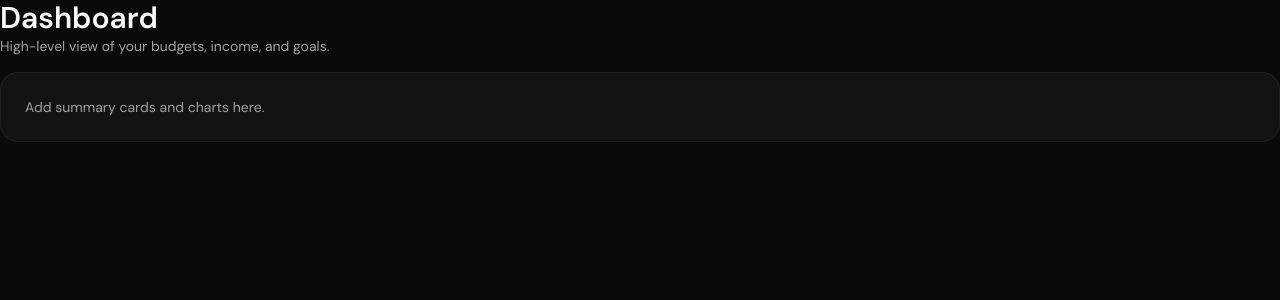
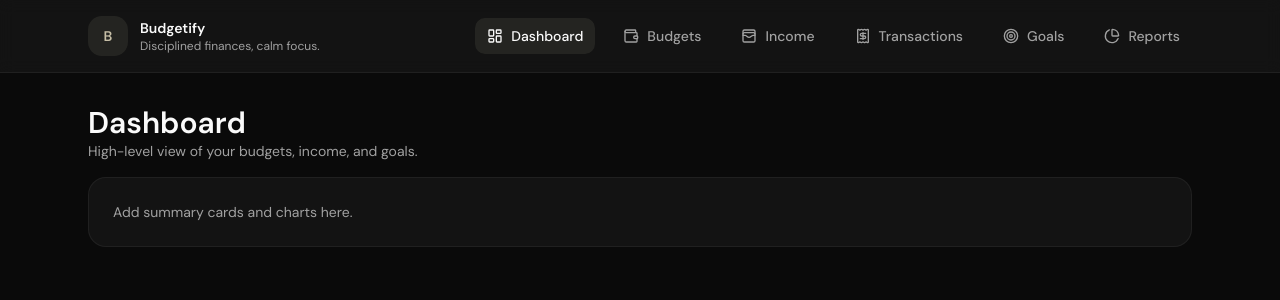
Before and after one commit to kajugadaniels/budgetify-app, a Next.js app: page /dashboard in a window 1280 px wide. Shown: the top 300 px of the page. Built offline with nearby package versions, Linux system fonts and the light colour scheme.

Commit message:
Render shared navbar and main container in root layout

```diff
--- a/src/app/layout.tsx
+++ b/src/app/layout.tsx
@@ -2,6 +2,7 @@ import type { Metadata } from "next";
 import { DM_Sans, Geist_Mono } from "next/font/google";
 import "./globals.css";
 import Providers from "@/providers/Providers";
+import Navbar from "@/components/shared/Navbar";
 
 const dmSans = DM_Sans({
     variable: "--font-dm-sans",
@@ -53,7 +54,8 @@ export default async function RootLayout({
         <html lang="en">
             <body className={`${dmSans.variable} ${geistMono.variable} antialiased dark`}>
                 <Providers>
-                    {children}
+                    <Navbar />
+                    <main className="mx-auto max-w-6xl px-6 py-8">{children}</main>
                 </Providers>
             </body>
         </html>
```
